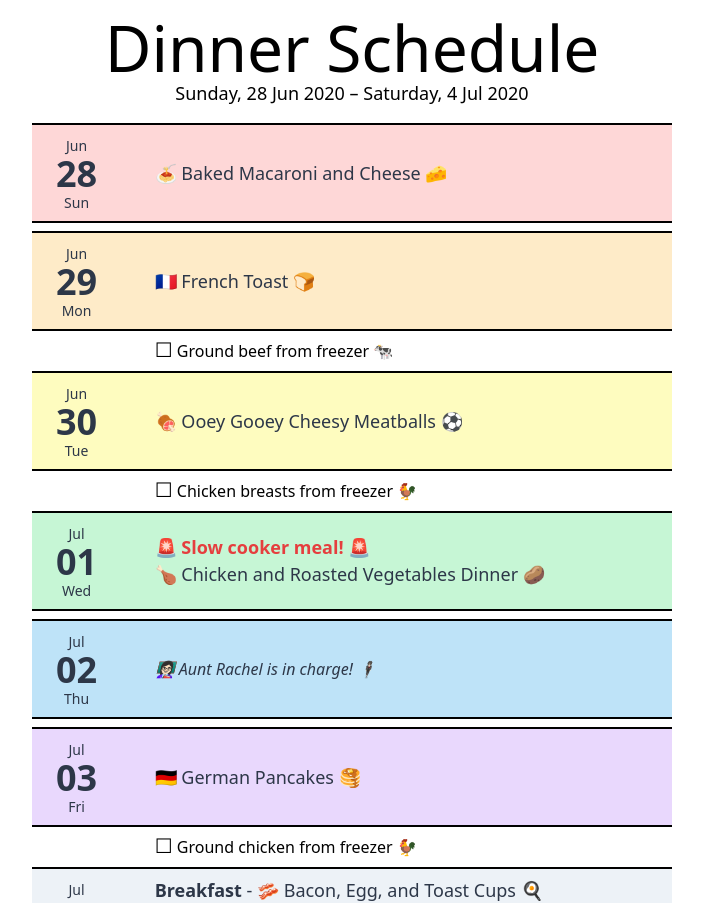
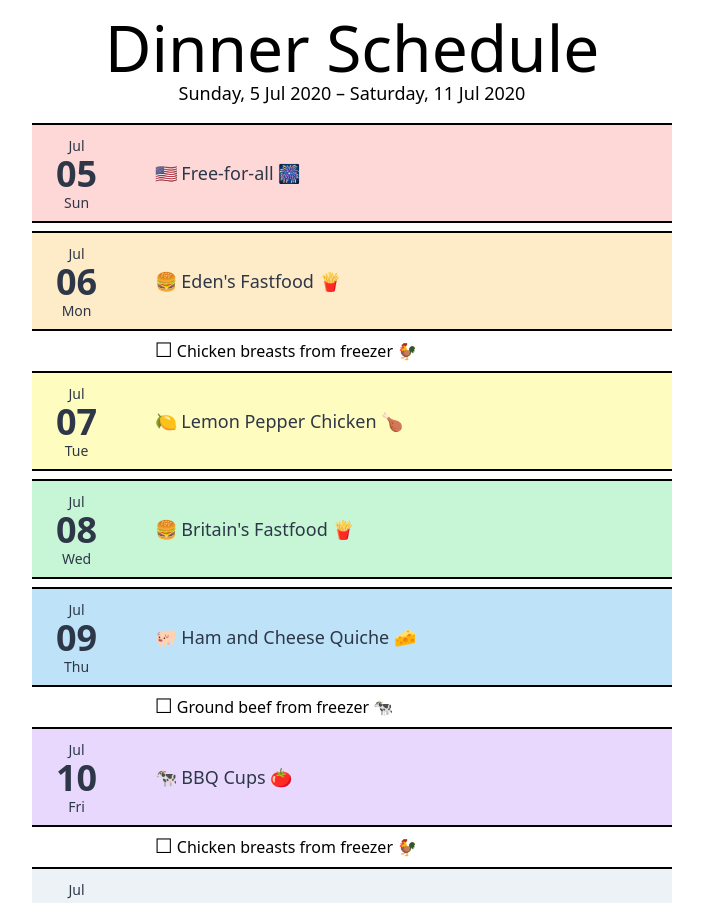
Before and after one commit to aldahodzic/family-meal-schedule, a React (Create React App) app: page / in a window 1280 px wide. Shown: the top 903 px of the page, without its empty margins (288-991 px from the left). Built offline with nearby package versions, Linux system fonts and the light colour scheme.

Commit message:
Adds Meal Plan for 20200705

```diff
--- a/src/App.js
+++ b/src/App.js
@@ -1,6 +1,6 @@
 import React from 'react';
 import MealPlan from './MealPlan';
-import mealPlanData from './mealPlans/06282020.json';
+import mealPlanData from './mealPlans/20200705.json';
 import { format, addDays } from 'date-fns';
 
 function App() {
--- a/src/MealPlan.js
+++ b/src/MealPlan.js
@@ -11,7 +11,9 @@ import { format, addDays } from 'date-fns';
 export default ({ start, days }) => {
   return days.map((day, index) => {
     const mealDate = addDays(new Date(start), index);
-    const showType = day.dinner && (day.lunch || day.breakfast);
+    const showType =
+      (day.dinner && (day.lunch || day.breakfast)) ||
+      (day.lunch && day.breakfast);
     return (
       <>
         <Row weekday={format(mealDate, 'E')}>
--- /dev/null
+++ b/src/mealPlans/20200705.json
@@ -0,0 +1,29 @@
+{
+  "start": "05 Jul 2020",
+  "days": [
+    {
+      "dinner": "🇺🇸 Free-for-all 🎆"
+    },
+    {
+      "dinner": "🍔 Eden's Fastfood 🍟",
+      "tasks": ["Chicken breasts from freezer 🐓"]
+    },
+    {
+      "dinner": "🍋 Lemon Pepper Chicken 🍗"
+    },
+    {
+      "dinner": "🍔 Britain's Fastfood 🍟"
+    },
+    {
+      "dinner": "🐖 Ham and Cheese Quiche 🧀",
+      "tasks": ["Ground beef from freezer 🐄"]
+    },
+    {
+      "dinner": "🐄 BBQ Cups 🍅",
+      "tasks": ["Chicken breasts from freezer 🐓"]
+    },
+    {
+      "dinner": "🍗 Mini Crescent Chicken Pot Pies 🥧"
+    }
+  ]
+}
```
Also changed, not shown: src/mealPlans/20200614.json (renamed from src/mealPlans/06142020.json), src/mealPlans/20200621.json (renamed from src/mealPlans/06212020.json), src/mealPlans/20200628.json (renamed from src/mealPlans/06282020.json).
